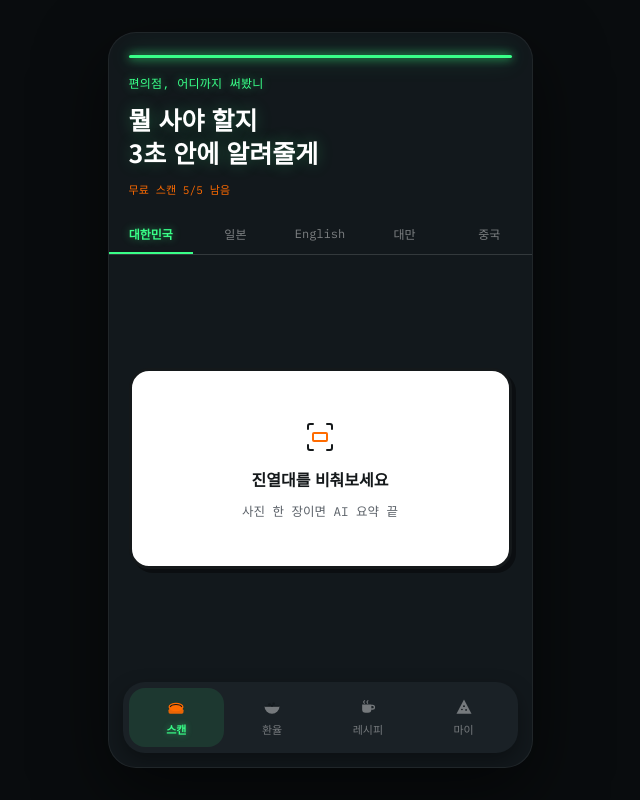
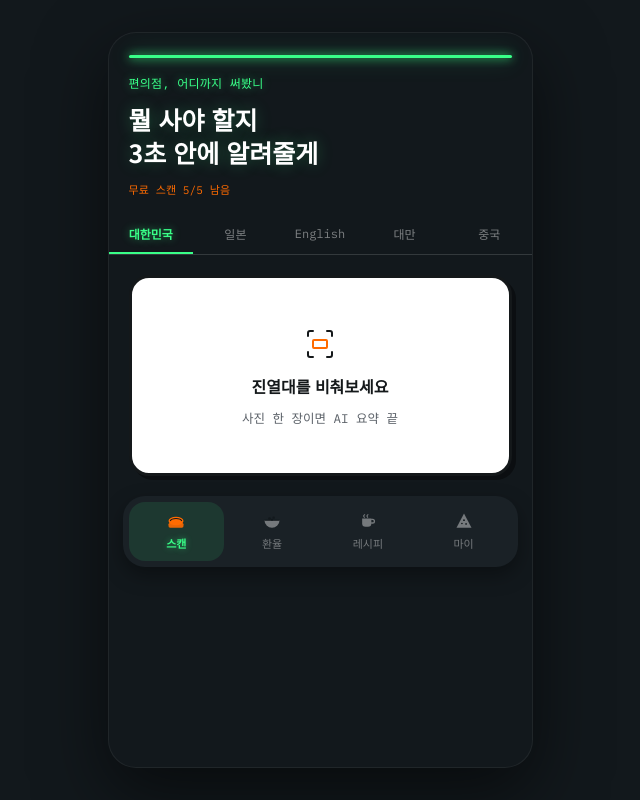
Before and after one commit to hjbbang0/easy-conbini-app, a React (Vite) app: page / in a window 1280 px wide. Shown: the whole page, without its empty margins (320-960 px from the left). Built offline with nearby package versions, Linux system fonts and the light colour scheme.

Commit message:
remove forced full-height stretching, let content size naturally

```diff
--- a/src/App.jsx
+++ b/src/App.jsx
@@ -53,22 +53,6 @@ export default function App() {
     setScanCount(getScanCount())
     setPremiumState(isPremium())
     setShowInAppWarning(isKakaoInApp())
-  }, [])
-
-  // 일부 모바일 브라우저는 100dvh를 초기 로딩 시 부정확하게 계산해서
-  // 화면보다 큰 높이로 그려질 수 있어요. window.innerHeight를 직접 재서
-  // CSS 변수로 강제 적용하면 어떤 브라우저에서도 실제 화면에 딱 맞아요.
-  useEffect(() => {
-    function setAppHeight() {
-      document.documentElement.style.setProperty('--app-vh', `${window.innerHeight}px`)
-    }
-    setAppHeight()
-    window.addEventListener('resize', setAppHeight)
-    window.addEventListener('orientationchange', setAppHeight)
-    return () => {
-      window.removeEventListener('resize', setAppHeight)
-      window.removeEventListener('orientationchange', setAppHeight)
-    }
   }, [])
 
   const remaining = Math.max(FREE_SCAN_LIMIT - scanCount, 0)
--- a/src/index.css
+++ b/src/index.css
@@ -61,8 +61,8 @@ button:active {
 
 .app-shell {
   width: 100%;
-  height: 100dvh;
-  height: var(--app-vh, 100dvh);
+  min-height: 100vh;
+  background: var(--night);
   display: flex;
   justify-content: center;
   padding: 32px 16px;
@@ -71,7 +71,6 @@ button:active {
 .phone-frame {
   width: 100%;
   max-width: 425px;
-  height: 100%;
   background: var(--night);
   border-radius: 28px;
   border: 1px solid rgba(255, 255, 255, 0.06);
@@ -90,7 +89,6 @@ button:active {
 
   .phone-frame {
     max-width: 100%;
-    height: 100%;
     border-radius: 0;
     border: none;
     box-shadow: none;
@@ -177,13 +175,9 @@ button:active {
    메인 스크롤 영역
    ===================================================== */
 .main-scroll {
-  flex: 1;
-  min-height: 0; /* flex 자식이 내용물 때문에 부모를 밀어내지 않도록 */
-  overflow-y: auto;
   padding: 20px;
   display: flex;
   flex-direction: column;
-  justify-content: center; /* 내용이 화면보다 짧으면 가운데로, 길면 자연스럽게 스크롤 */
   gap: 22px;
 }
 
```
